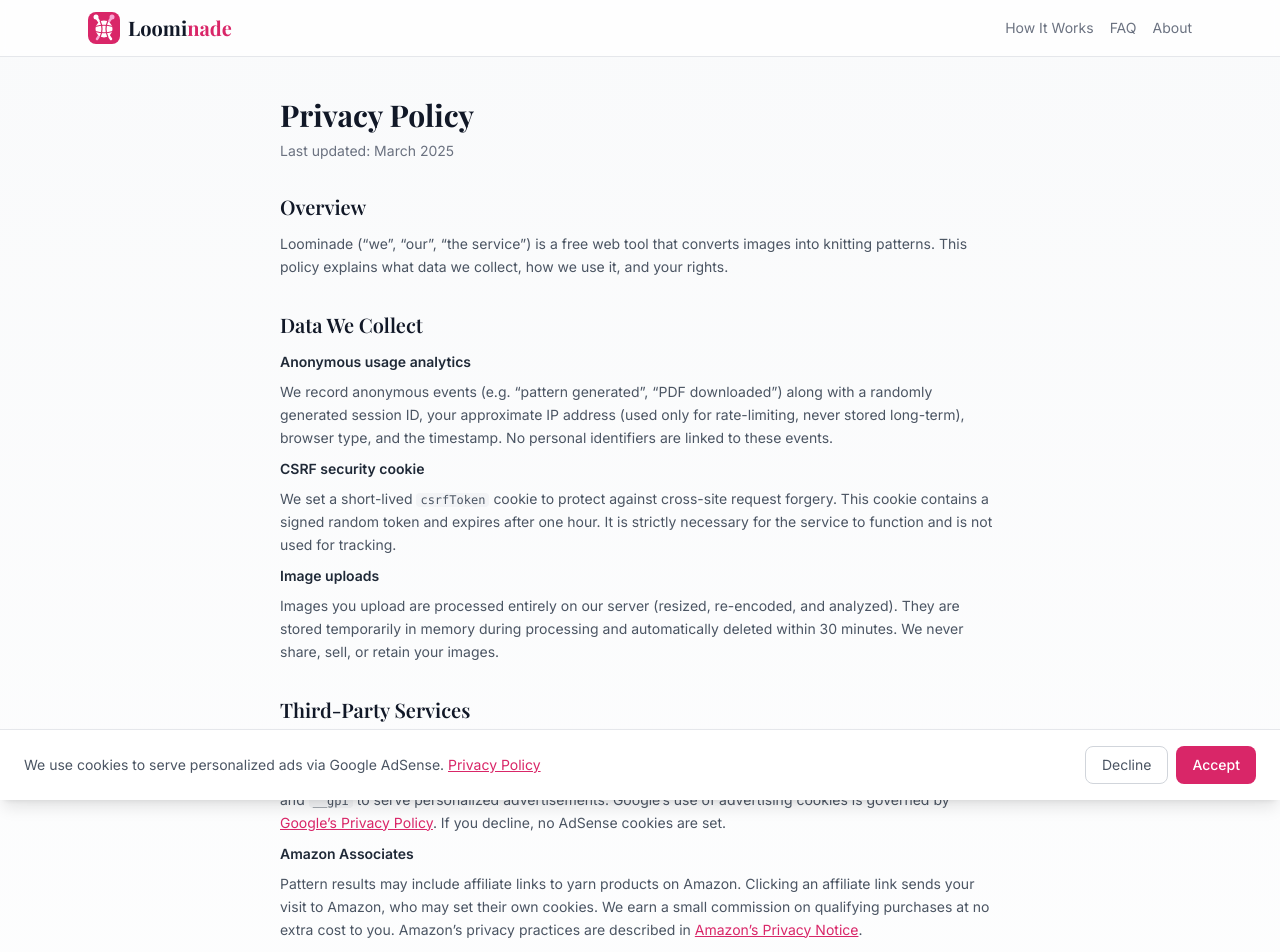
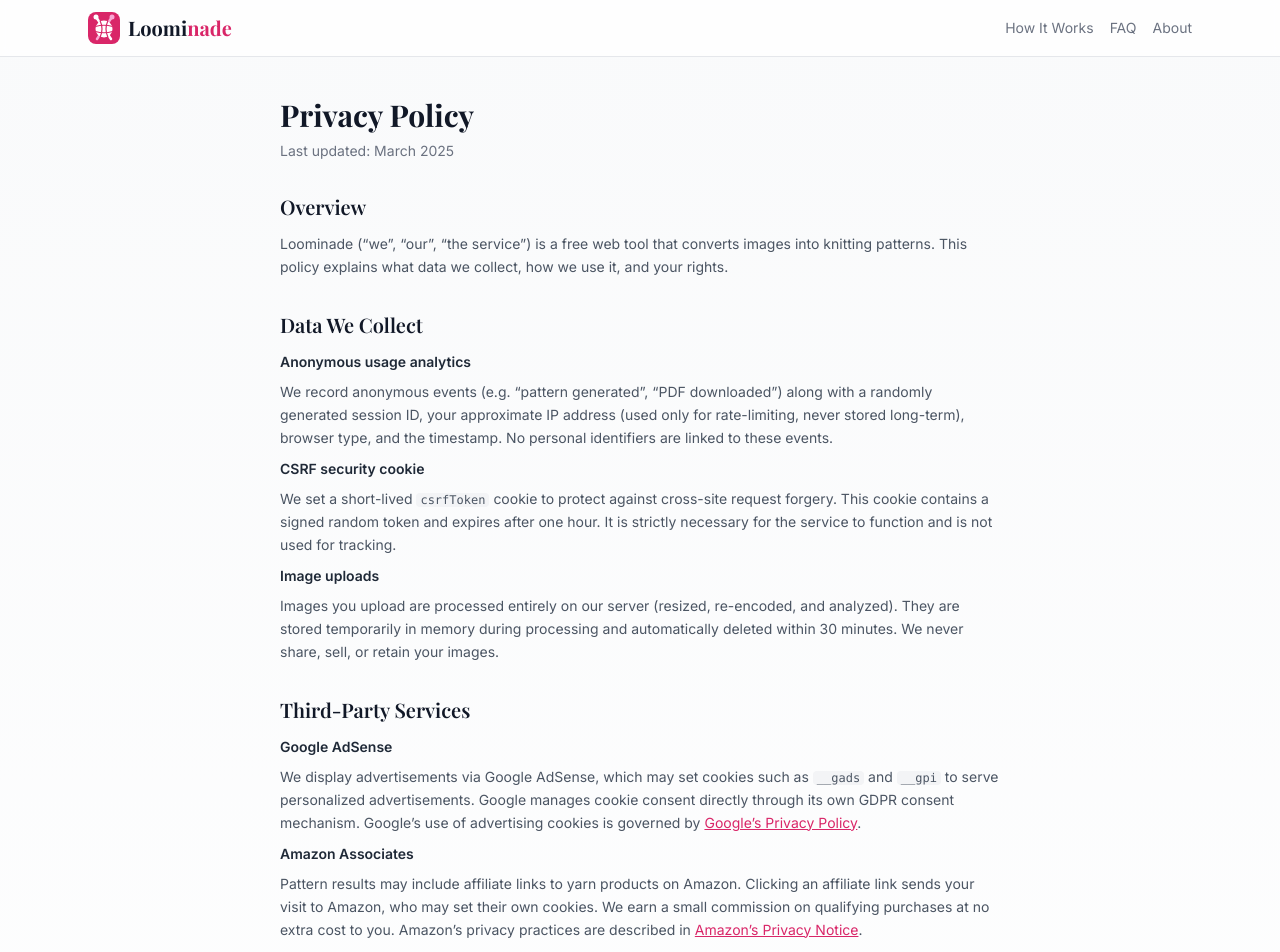
Before and after one commit to christopherpnewell/stitchcraft, a React (Vite) app in the folder client/: page /privacy in a window 1280 px wide. Shown: the top 952 px of the page. Built offline with nearby package versions, Linux system fonts and the light colour scheme.

Commit message:
feat: remove custom cookie consent, rely on Google's built-in GDPR consent
Removes the CookieConsent component and consent gate from AdBanner.
Ads now load directly when configured; Google handles consent via
its own GDPR messaging. Privacy page updated accordingly.

```diff
--- a/client/src/App.jsx
+++ b/client/src/App.jsx
@@ -7,7 +7,7 @@ import PatternPreview from './components/PatternPreview.jsx';
 import ColorLegend from './components/ColorLegend.jsx';
 import Tips from './components/Tips.jsx';
 import AdBanner from './components/AdBanner.jsx';
-import CookieConsent from './components/CookieConsent.jsx';
+
 
 // Code-split secondary pages — only loaded when navigated to
 const HowItWorks = lazy(() => import('./pages/HowItWorks.jsx'));
@@ -73,7 +73,6 @@ export default function App() {
         <p>Loominade — Image to Knitting Pattern Generator</p>
         <p>We collect anonymous usage statistics to improve Loominade. No images or personal information are stored.</p>
       </footer>
-      <CookieConsent />
     </div>
   );
 }
--- a/client/src/components/AdBanner.jsx
+++ b/client/src/components/AdBanner.jsx
@@ -1,5 +1,4 @@
 import { useEffect, useRef, useState } from 'react';
-import { useCookieConsent } from './CookieConsent.jsx';
 
 // Module-level promise so multiple AdBanner instances share one script load
 let _scriptPromise = null;
@@ -28,22 +27,20 @@ function getPublisherId() {
 
 /**
  * Google AdSense ad unit.
- * Only loads the AdSense script and renders after the user has consented
- * to cookies via the CookieConsent banner.
+ * Loads ads when a slot and publisher ID are configured.
+ * Consent is handled by Google's built-in GDPR consent mechanism.
  */
 export default function AdBanner({ slot, format = 'auto', className = '' }) {
-  const consent = useCookieConsent();
   const adRef = useRef(null);
   const pushed = useRef(false);
   const [scriptReady, setScriptReady] = useState(false);
 
   useEffect(() => {
-    if (consent !== 'accepted') return;
     const publisherId = getPublisherId();
     if (!publisherId || !slot) return;
 
     loadAdsenseScript(publisherId).then(() => setScriptReady(true));
-  }, [consent, slot]);
+  }, [slot]);
 
   useEffect(() => {
     if (!scriptReady || pushed.current || !adRef.current) return;
@@ -56,7 +53,7 @@ export default function AdBanner({ slot, format = 'auto', className = '' }) {
     }
   }, [scriptReady]);
 
-  if (!slot || consent !== 'accepted') return null;
+  if (!slot) return null;
 
   const publisherId = getPublisherId();
   if (!publisherId) return null;
--- a/client/src/components/CookieConsent.jsx
+++ /dev/null
@@ -1,71 +0,0 @@
-import { useState, useEffect } from 'react';
-import { Link } from 'react-router-dom';
-
-const CONSENT_KEY = 'cookie-consent';
-const CONSENT_EVENT = 'cookie-consent-update';
-
-/**
- * Hook returning the current consent value: 'accepted', 'declined', or null.
- * Re-renders automatically when consent changes in any component.
- */
-export function useCookieConsent() {
-  const [consent, setConsent] = useState(() => localStorage.getItem(CONSENT_KEY));
-
-  useEffect(() => {
-    const handler = () => setConsent(localStorage.getItem(CONSENT_KEY));
-    window.addEventListener(CONSENT_EVENT, handler);
-    return () => window.removeEventListener(CONSENT_EVENT, handler);
-  }, []);
-
-  return consent;
-}
-
-function saveConsent(value) {
-  localStorage.setItem(CONSENT_KEY, value);
-  window.dispatchEvent(new Event(CONSENT_EVENT));
-}
-
-/**
- * GDPR/ePrivacy cookie consent banner.
- * Renders only when the user has not yet made a choice.
- * Must be rendered inside BrowserRouter (uses Link).
- */
-export default function CookieConsent() {
-  const consent = useCookieConsent();
-
-  // Already decided — don't render
-  if (consent !== null) return null;
-
-  return (
-    <div
-      role="dialog"
-      aria-modal="false"
-      aria-label="Cookie consent"
-      className="fixed bottom-0 inset-x-0 z-50 bg-white border-t border-gray-200 shadow-lg px-4 py-4 sm:flex sm:items-center sm:gap-6 sm:px-6"
-    >
-      <p className="flex-1 text-sm text-gray-600 mb-3 sm:mb-0">
-        We use cookies to serve personalized ads via Google AdSense.{' '}
-        <Link
-          to="/privacy"
-          className="underline text-brand-600 hover:text-brand-700 rounded focus:outline-none focus:ring-2 focus:ring-brand-500"
-        >
-          Privacy Policy
-        </Link>
-      </p>
-      <div className="flex gap-2 flex-shrink-0">
-        <button
-          onClick={() => saveConsent('declined')}
-          className="px-4 py-2 text-sm text-gray-600 border border-gray-300 rounded-lg hover:bg-gray-50 transition-colors focus:outline-none focus:ring-2 focus:ring-brand-500"
-        >
-          Decline
-        </button>
-        <button
-          onClick={() => saveConsent('accepted')}
-          className="px-4 py-2 text-sm font-medium text-white bg-brand-600 rounded-lg hover:bg-brand-700 transition-colors focus:outline-none focus:ring-2 focus:ring-brand-500"
-        >
-          Accept
-        </button>
-      </div>
-    </div>
-  );
-}
--- a/client/src/pages/Privacy.jsx
+++ b/client/src/pages/Privacy.jsx
@@ -45,12 +45,13 @@ export default function Privacy() {
       </Section>
 
       <Section title="Third-Party Services">
-        <h3 className="font-semibold text-gray-800 mb-1">Google AdSense (if you consent)</h3>
+        <h3 className="font-semibold text-gray-800 mb-1">Google AdSense</h3>
         <p className="mb-3">
-          If you click &ldquo;Accept&rdquo; on the cookie banner, we load Google AdSense, which may
-          set cookies such as <code className="bg-gray-100 px-1 rounded text-xs">__gads</code> and{' '}
+          We display advertisements via Google AdSense, which may set cookies such as{' '}
+          <code className="bg-gray-100 px-1 rounded text-xs">__gads</code> and{' '}
           <code className="bg-gray-100 px-1 rounded text-xs">__gpi</code> to serve personalized
-          advertisements. Google&rsquo;s use of advertising cookies is governed by{' '}
+          advertisements. Google manages cookie consent directly through its own GDPR consent
+          mechanism. Google&rsquo;s use of advertising cookies is governed by{' '}
           <a
             href="https://policies.google.com/privacy"
             target="_blank"
@@ -59,7 +60,7 @@ export default function Privacy() {
           >
             Google&rsquo;s Privacy Policy
           </a>
-          . If you decline, no AdSense cookies are set.
+          .
         </p>
 
         <h3 className="font-semibold text-gray-800 mb-1">Amazon Associates</h3>
@@ -97,7 +98,7 @@ export default function Privacy() {
 
       <Section title="Your Rights">
         <p>
-          You may decline advertising cookies at any time via the consent banner. Because we do not
+          Advertising cookie consent is managed by Google directly. Because we do not
           collect personally identifiable information, there is no account to delete.
         </p>
       </Section>
```
Also changed, not shown: 1 other file (tests, documents, lock files or other folders).
